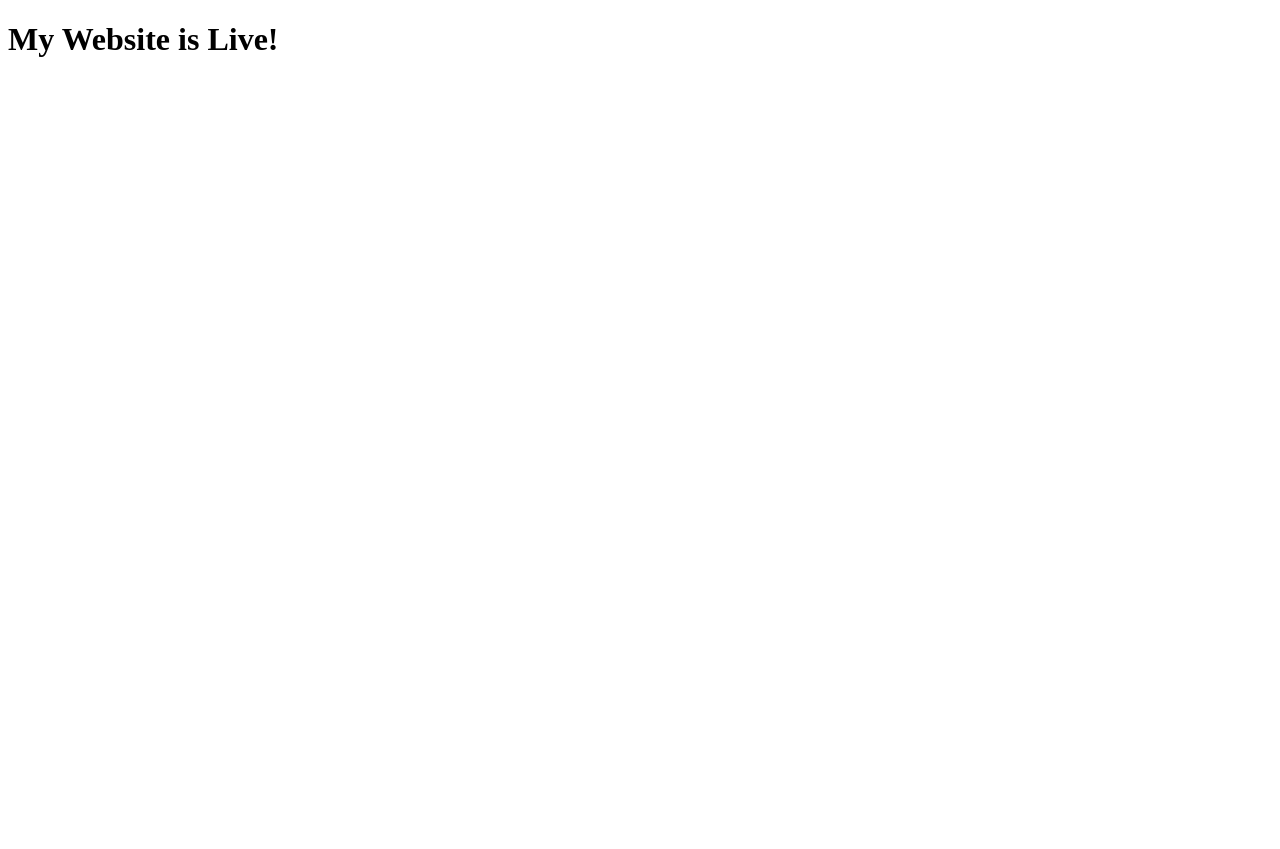
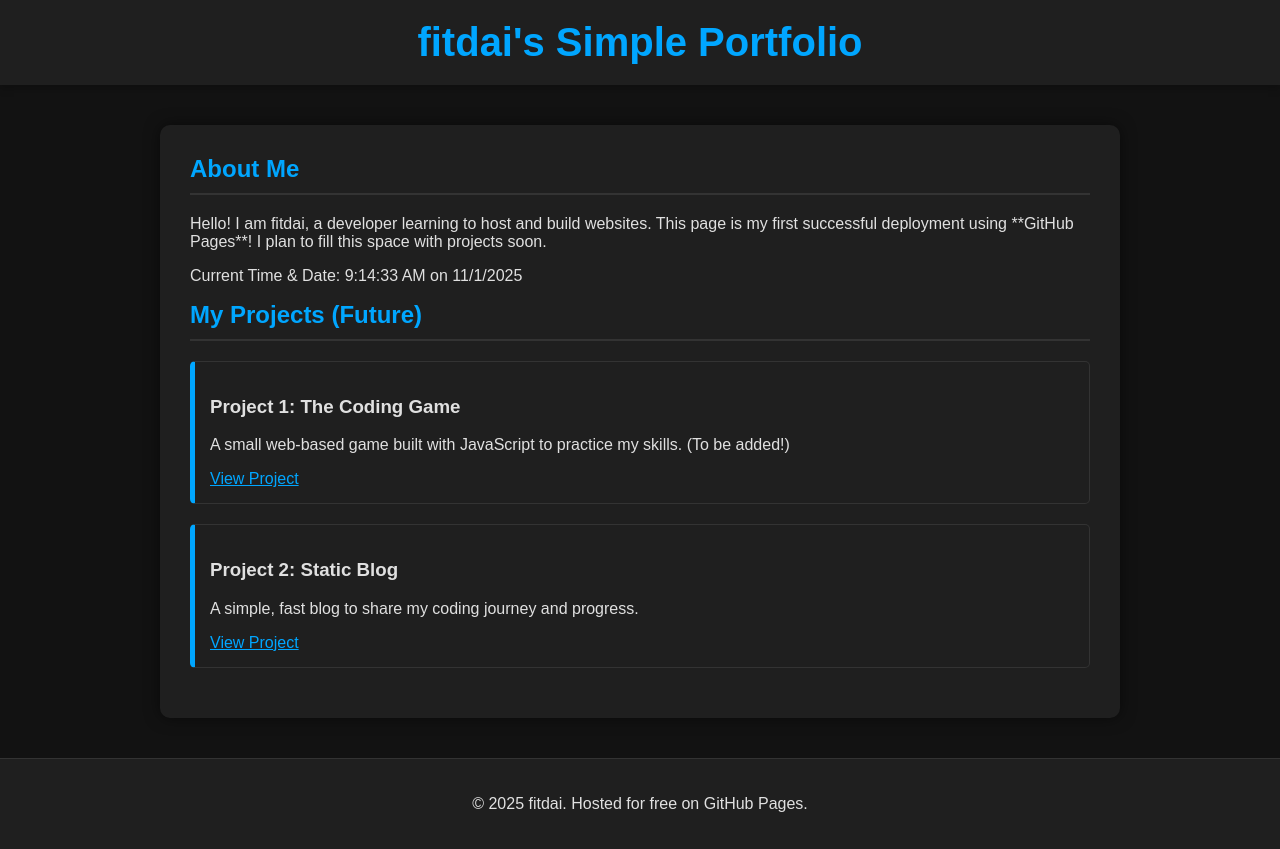
Before and after one commit to fitdai/fitdai.github.io, a plain HTML site: page index.html in a window 1280 px wide. Before the commit the page ends 800 px from the top, so only its background shows below. Drawn offline with Linux system fonts and the light colour scheme.

Commit message:
Update index.html

```diff
--- a/index.html
+++ b/index.html
@@ -1,9 +1,117 @@
 <!DOCTYPE html>
-<html>
+<html lang="en">
 <head>
-    <title>My First Site</title>
+    <meta charset="UTF-8">
+    <meta name="viewport" content="width=device-width, initial-scale=1.0">
+    <title>fitdai's Simple Portfolio</title>
+
+    <style>
+        body {
+            font-family: 'Arial', sans-serif;
+            background-color: #121212; /* Dark background */
+            color: #E0E0E0; /* Light text */
+            margin: 0;
+            padding: 0;
+            display: flex;
+            flex-direction: column;
+            align-items: center;
+            min-height: 100vh;
+        }
+        .header {
+            background-color: #1F1F1F;
+            width: 100%;
+            padding: 20px 0;
+            text-align: center;
+            box-shadow: 0 4px 8px rgba(0, 0, 0, 0.2);
+        }
+        .header h1 {
+            color: #00A6FF; /* Accent color */
+            margin: 0;
+            font-size: 2.5em;
+        }
+        .container {
+            width: 80%;
+            max-width: 900px;
+            margin: 40px auto;
+            padding: 30px;
+            background-color: #1F1F1F;
+            border-radius: 10px;
+            box-shadow: 0 0 15px rgba(0, 0, 0, 0.5);
+        }
+        .section h2 {
+            color: #00A6FF;
+            border-bottom: 2px solid #333;
+            padding-bottom: 10px;
+            margin-top: 0;
+        }
+        .project-item {
+            margin-bottom: 20px;
+            padding: 15px;
+            border: 1px solid #333;
+            border-left: 5px solid #00A6FF;
+            border-radius: 5px;
+            transition: background-color 0.3s;
+        }
+        .project-item:hover {
+            background-color: #292929;
+        }
+        .footer {
+            margin-top: auto; /* Pushes footer to the bottom */
+            padding: 20px 0;
+            width: 100%;
+            text-align: center;
+            background-color: #1F1F1F;
+            border-top: 1px solid #333;
+        }
+    </style>
 </head>
 <body>
-    <h1>My Website is Live!</h1>
+
+    <div class="header">
+        <h1>fitdai's Simple Portfolio</h1>
+    </div>
+
+    <div class="container">
+        <div class="section">
+            <h2>About Me</h2>
+            <p>Hello! I am fitdai, a developer learning to host and build websites. This page is my first successful deployment using **GitHub Pages**! I plan to fill this space with projects soon.</p>
+            <p id="time-display">Current Time & Date: Loading...</p>
+        </div>
+
+        <div class="section">
+            <h2>My Projects (Future)</h2>
+            <div class="project-item">
+                <h3>Project 1: The Coding Game</h3>
+                <p>A small web-based game built with JavaScript to practice my skills. (To be added!)</p>
+                <a href="#" style="color: #00A6FF;">View Project</a>
+            </div>
+            <div class="project-item">
+                <h3>Project 2: Static Blog</h3>
+                <p>A simple, fast blog to share my coding journey and progress.</p>
+                <a href="#" style="color: #00A6FF;">View Project</a>
+            </div>
+        </div>
+    </div>
+
+    <div class="footer">
+        <p>&copy; <span id="current-year"></span> fitdai. Hosted for free on GitHub Pages.</p>
+    </div>
+
+    <script>
+        // JS to display the current date and time
+        function updateTime() {
+            const now = new Date();
+            const timeString = now.toLocaleTimeString() + " on " + now.toLocaleDateString();
+            document.getElementById('time-display').textContent = "Current Time & Date: " + timeString;
+        }
+
+        // JS to set the current year in the footer
+        document.getElementById('current-year').textContent = new Date().getFullYear();
+
+        // Run the function immediately and then every second
+        updateTime();
+        setInterval(updateTime, 1000);
+    </script>
+
 </body>
 </html>
```
